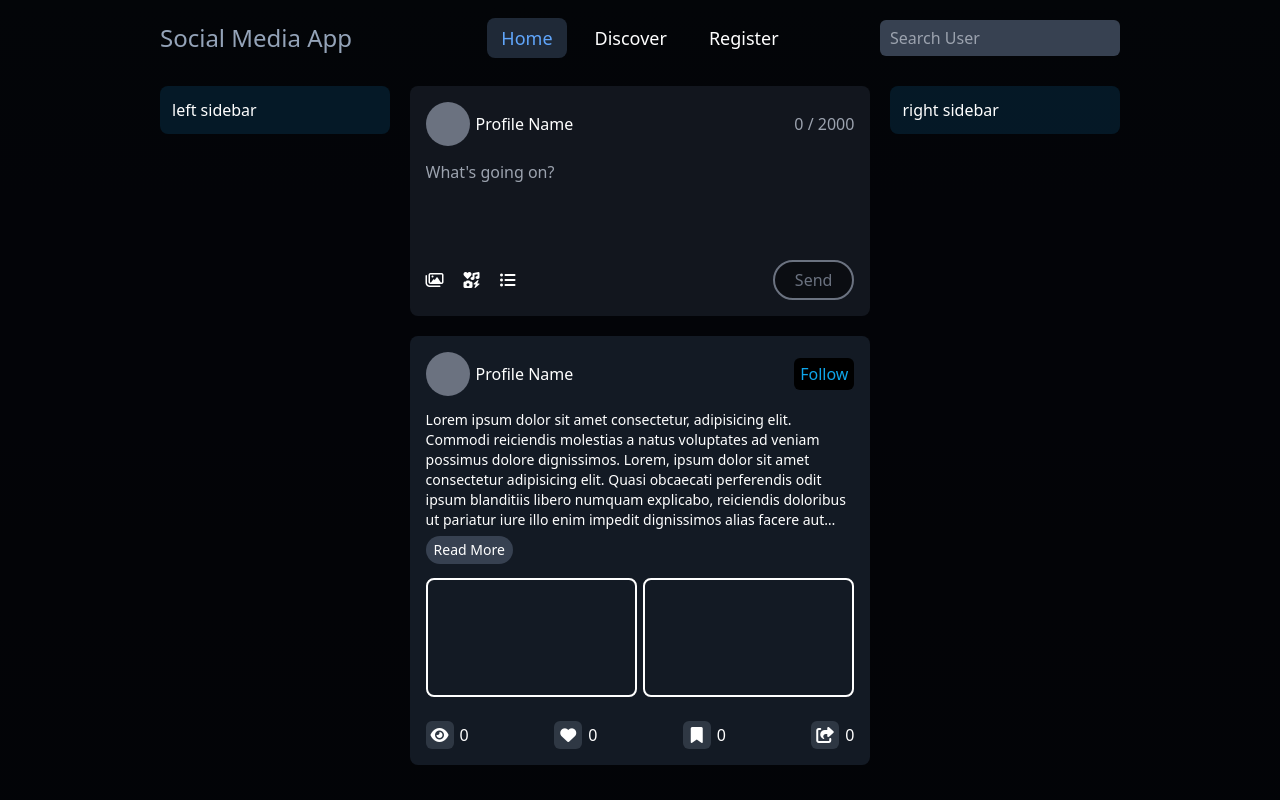
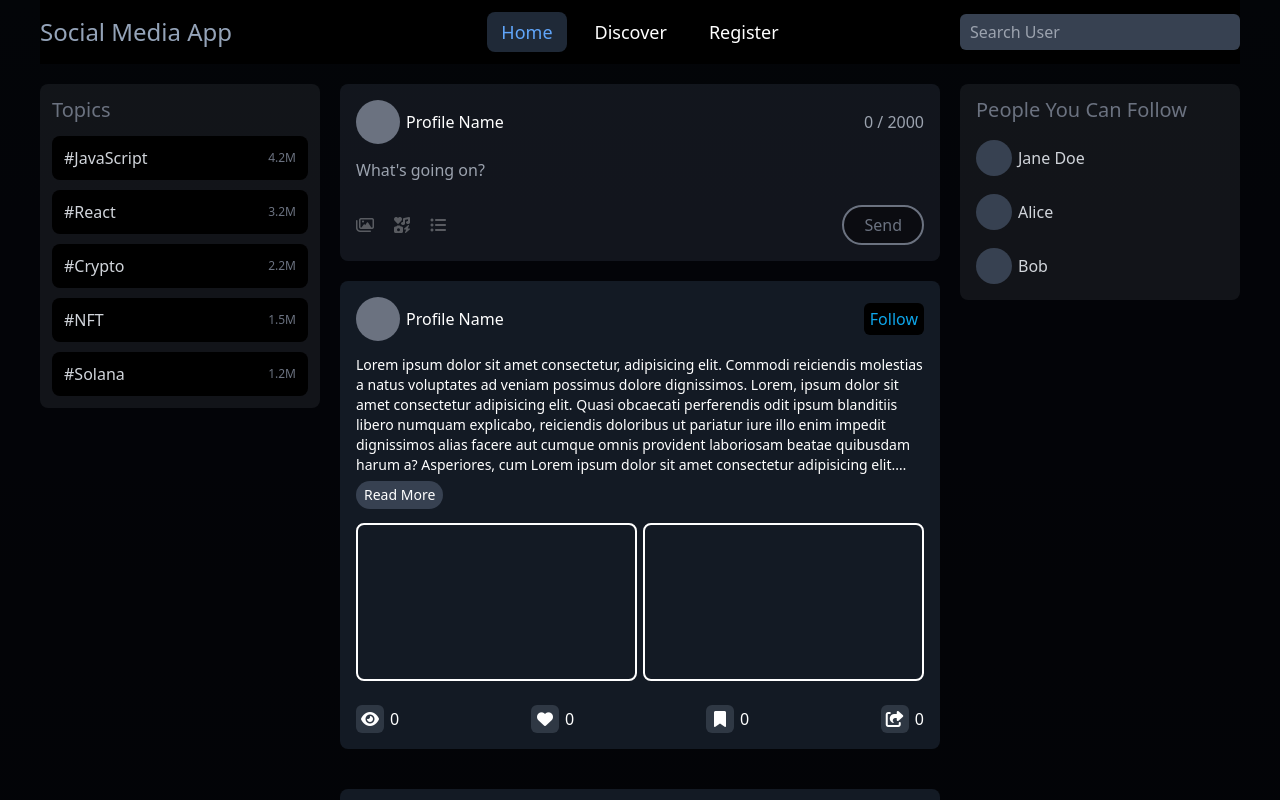
Before and after one commit to BahadirHakanYuksel/React_Projects, a React (Vite) app: page /social-media in a window 1280 px wide. Shown: the top 800 px of the page. Built offline with nearby package versions, Linux system fonts and the light colour scheme.

Commit message:
user post box part 1 - right & left sidebar design

```diff
--- a/src/Css_Files/2-Social-Media.css
+++ b/src/Css_Files/2-Social-Media.css
@@ -1,11 +1,11 @@
 .social-media-navbar {
   display: grid;
-  grid-template-columns: 25% 50% 25%;
+  grid-template-columns: 300px 600px 300px;
 }
 
 .social-media-main-grid {
   display: grid;
-  grid-template-columns: 26% 48% 26%;
+  grid-template-columns: 300px 600px 300px;
 }
 
 .social-media-content-grid {
@@ -13,5 +13,6 @@
 }
 
 .profile-grid {
-  grid-template-columns: 26% 48% 26%;
+  display: grid;
+  grid-template-columns: 300px 600px 300px;
 }
--- a/src/Projects/2-Social-Media/SocialMediaApp/index.jsx
+++ b/src/Projects/2-Social-Media/SocialMediaApp/index.jsx
@@ -9,7 +9,7 @@ import Popup from "../components/Popup";
 export default function SocialMediaApp() {
   const { modalBox, popup } = useSelector((state) => state.app);
   return (
-    <div className="min-h-screen bg-black bg-opacity-80 text-white px-40 py-2.5">
+    <div className="min-h-screen bg-black bg-opacity-80 text-white px-40 flex flex-col items-center">
       <AnimatePresence>{modalBox && <Modal />}</AnimatePresence>
       <AnimatePresence>{popup && <Popup />}</AnimatePresence>
       <Navbar />
--- /dev/null
+++ b/src/Projects/2-Social-Media/components/LeftSidebar/index.jsx
@@ -0,0 +1,54 @@
+import React, { useEffect, useState } from "react";
+
+export default function LeftSideBar() {
+  const [popularTopics, setPopularTopics] = useState([]);
+  const topics = [
+    { name: "Solana", views: "1.2M" },
+    { name: "NFT", views: "1.5M" },
+    { name: "Crypto", views: "2.2M" },
+    { name: "React", views: "3.2M" },
+    { name: "JavaScript", views: "4.2M" },
+  ];
+
+  useEffect(() => {
+    const sorted = [...topics].sort((a, b) => {
+      const convertViewsToNumber = (views) => {
+        if (views.includes("M")) {
+          return parseFloat(views) * 1e6;
+        } else if (views.includes("K")) {
+          return parseFloat(views) * 1e3;
+        } else {
+          return parseFloat(views);
+        }
+      };
+
+      const viewsA = convertViewsToNumber(a.views);
+      const viewsB = convertViewsToNumber(b.views);
+
+      return viewsB - viewsA; // Büyükten küçüğe sıralama
+    });
+
+    setPopularTopics(sorted);
+  }, []);
+
+  return (
+    <div className="pr-5 sticky top-0 left-0">
+      <div className="p-3 rounded-lg bg-gray-400 bg-opacity-10">
+        <header className="text-xl font-medium text-gray-500">Topics</header>
+        <div className="flex flex-col items-start gap-2.5 mt-3">
+          {popularTopics.map((topic, i) => (
+            <button
+              key={i}
+              className="text-gray-300 bg-black w-full flex items-center justify-between h-11 rounded-lg px-2.5 hover:text-gray-100 border-2 border-solid border-transparent hover:border-gray-500 duration-200"
+            >
+              <span>#{topic.name}</span>
+              <div className="text-xs text-gray-500 font-medium">
+                {topic.views}
+              </div>
+            </button>
+          ))}
+        </div>
+      </div>
+    </div>
+  );
+}
--- a/src/Projects/2-Social-Media/components/Navbar/index.jsx
+++ b/src/Projects/2-Social-Media/components/Navbar/index.jsx
@@ -27,7 +27,7 @@ export default function Navbar() {
   ];
 
   return (
-    <nav className="w-full h-14 social-media-navbar items-center justify-between mb-5">
+    <nav className="h-16 social-media-navbar items-center justify-between mb-5 sticky bg-black z-10 top-0 left-0">
       <button
         onClick={() => navigate("/social-media")}
         className="text-2xl font-medium text-slate-400 flex items-center justify-start"
@@ -51,7 +51,7 @@ export default function Navbar() {
       <div className="flex items-center justify-end">
         <input
           type="search"
-          className="bg-gray-700 rounded-md h-9 text-white px-2.5 w-full"
+          className="bg-gray-700 rounded-md h-9 text-white px-2.5 w-[280px]"
           placeholder="Search User"
         />
       </div>
--- /dev/null
+++ b/src/Projects/2-Social-Media/components/RightSideBar/index.jsx
@@ -0,0 +1,42 @@
+import React from "react";
+
+export default function RightSideBar() {
+  const users = [
+    {
+      name: "Jane Doe",
+      username: "janedoe",
+      img_url: "https://randomuser.me/api/portraits",
+    },
+    {
+      name: "Alice",
+      username: "alice",
+      img_url: "https://randomuser.me/api/portraits",
+    },
+    {
+      name: "Bob",
+      username: "bob",
+      img_url: "https://randomuser.me/api/portraits",
+    },
+  ];
+
+  return (
+    <div className="pl-5 sticky top-0 right-0">
+      <div className="p-3 rounded-lg bg-gray-400 bg-opacity-10">
+        <header className="text-xl font-medium text-gray-500 px-1">
+          People You Can Follow
+        </header>
+        <div className="flex flex-col items-start gap-2.5 mt-3">
+          {users.map((user, i) => (
+            <button
+              key={i}
+              className="text-gray-300 bg-transparent hover:bg-black duration-200 w-full flex items-center justify-start gap-1.5 h-11 px-1 rounded-full hover:text-gray-100"
+            >
+              <div className="h-9 w-9 rounded-full bg-gray-700"></div>
+              <span>{user.name}</span>
+            </button>
+          ))}
+        </div>
+      </div>
+    </div>
+  );
+}
--- /dev/null
+++ b/src/Projects/2-Social-Media/components/UserPostBox/index.jsx
@@ -0,0 +1,81 @@
+import { useEffect, useRef, useState } from "react";
+
+export default function UserPostBox() {
+  const [userPost, setUserPost] = useState({
+    text: "",
+    img_url: "",
+    emoji: "",
+    tags: [],
+  });
+  const [lastLineLength, setLastLineLength] = useState(0);
+  const [lastPostTextLength, setLastPostTextLength] = useState(0);
+  const [lastScrollHeight, setLastScrollHeight] = useState(27);
+  const [height, setHeight] = useState(27);
+
+  const userPostRef = useRef();
+
+  const handlePostChange = (e) => {
+    setUserPost({ ...userPost, text: e.target.value });
+  };
+
+  useEffect(() => {
+    const textarea = userPostRef.current;
+    let newlines = (userPost.text.match(/\n/g) || []).length;
+    setLastLineLength(newlines);
+    setLastPostTextLength(userPost.text.length);
+    setLastScrollHeight(textarea.scrollHeight);
+    // console.log("textarea scrollHeight", textarea.scrollHeight);
+    // console.log("textarea Last scrollHeight", lastScrollHeight);
+
+    // console.log("New Length Of Post Text : ", userPost.text.length);
+    // console.log("Last Length Of Post Text : ", lastPostTextLength);
+    console.log("New Line Height : ", newlines);
+    console.log("Last Line Height : ", lastLineLength);
+
+    const scrollHeight = textarea.scrollHeight;
+    setLastLineLength(newlines);
+    setLastPostTextLength(userPost.text.length);
+    setLastScrollHeight(textarea.scrollHeight);
+
+    if (newlines > 0 && height > 27 && newlines < lastLineLength) {
+      setHeight(height - 21);
+    } else if (userPost.text.length === 0) {
+      setHeight(27);
+    } else {
+      setHeight(scrollHeight);
+    }
+  }, [userPost.text]);
+
+  return (
+    <div className="bg-gray-700 bg-opacity-30 relative flex flex-col p-4 rounded-lg gap-3.5 max-h-[720px] overflow-hidden ">
+      <div className="flex items-center justify-between">
+        <button className="flex items-center gap-1.5">
+          <div className="bg-gray-500 rounded-full w-11 h-11"></div>
+          <header className="font-medium">Profile Name</header>
+        </button>
+        <div className="text-gray-400">{userPost.text.length} / 2000</div>
+      </div>
+      <div>
+        <textarea
+          maxLength={2000}
+          ref={userPostRef}
+          value={userPost.text}
+          onChange={handlePostChange}
+          style={{ height: `${height}px` }}
+          className="text-base resize-none w-full bg-transparent max-h-[570px]"
+          placeholder="What's going on?"
+        ></textarea>
+      </div>
+      <div className="flex items-center justify-between">
+        <div className="flex items-center gap-5">
+          <i className="opacity-30 hover:opacity-40 duration-200 cursor-not-allowed fa-regular fa-images"></i>
+          <i className="opacity-30 hover:opacity-40 duration-200 cursor-not-allowed fa-solid fa-icons"></i>
+          <i className="opacity-30 hover:opacity-40 duration-200 cursor-not-allowed fa-solid fa-list-ul"></i>
+        </div>
+        <button className="text-gray-500 bg-black bg-opacity-40 rounded-full px-5 h-10 text-base font-medium border-2 border-solid border-gray-500 hover:border-blue-400 hover:text-blue-400   duration-300">
+          Send
+        </button>
+      </div>
+    </div>
+  );
+}
--- a/src/Projects/2-Social-Media/index.jsx
+++ b/src/Projects/2-Social-Media/index.jsx
@@ -1,86 +1,23 @@
-import { useEffect, useRef, useState } from "react";
+import LeftSideBar from "./components/LeftSidebar";
 import PostCard from "./components/PostCard";
-let first_len_update = 80;
+import RightSideBar from "./components/RightSideBar";
+import UserPostBox from "./components/UserPostBox";
 
 export default function SocialMedia() {
   const array = [1, 2, 3, 4, 5, 6, 7, 8, 9];
-  const maxCharacterLengthMedium = 170;
-  const maxCharacterLengthLarge = 570;
 
-  const [userPost, setUserPost] = useState({
-    text: "",
-    img_url: "",
-    emoji: "",
-    tags: [],
-  });
-  const userPostRef = useRef();
-
-  const handlePostChange = (e) => {
-    setUserPost({ ...userPost, text: e.target.value });
-  };
-  useEffect(() => {
-    const textarea = userPostRef.current;
-    let newlines = (userPost.text.match(/\n/g) || []).length;
-    console.log(newlines);
-    //burda kaldım
-    if (newlines % 3 === 0 && newlines > 0 && first_len_update < 1200) {
-      first_len_update += 80;
-      textarea.style.height = `${first_len_update}px`;
-      console.log("bursaııı - ", first_len_update);
-    } else if (newlines <= 2) {
-      textarea.style.height = "80px";
-      console.log("jldshasdfhasdf");
-    }
-  }, [userPost.text]);
   return (
     <div className="social-media-main-grid">
-      <div className="pr-5">
-        <div className="p-3 rounded-lg bg-sky-900 bg-opacity-30">
-          left sidebar
-        </div>
-      </div>
-      <div className="flex flex-col gap-5">
-        <div className="bg-gray-700 bg-opacity-30 flex flex-col p-4 rounded-lg gap-3.5 max-h-[720px] overflow-hidden">
-          <div className="flex items-center justify-between">
-            <button className="flex items-center gap-1.5">
-              <div className="bg-gray-500 rounded-full w-11 h-11"></div>
-              <header className="font-medium">Profile Name</header>
-            </button>
-            <div className="text-gray-400">{userPost.text.length} / 2000</div>
-          </div>
-          <div className="relative">
-            <textarea
-              maxLength={2000}
-              ref={userPostRef}
-              value={userPost.text}
-              onChange={handlePostChange}
-              className="text-base resize-none w-full h-auto bg-transparent max-h-[570px]"
-              placeholder="What's going on?"
-            ></textarea>
-          </div>
-          <div className="flex items-center justify-between">
-            <div className="flex items-center gap-5">
-              <i className="fa-regular fa-images"></i>
-              <i className="fa-solid fa-icons"></i>
-              <i className="fa-solid fa-list-ul"></i>
-            </div>
-            <button className="text-gray-500 bg-black bg-opacity-40 rounded-full px-5 h-10 text-base font-medium border-2 border-solid border-gray-500 hover:border-blue-400 hover:text-blue-400   duration-300">
-              Send
-            </button>
-          </div>
-        </div>
+      <LeftSideBar />
+      <div className="flex flex-col gap-5 mb-20">
+        <UserPostBox />
         <div className="grid grid-cols-1 gap-10">
           {array.map((_, i) => (
             <PostCard key={i} id={i} />
           ))}
         </div>
       </div>
-
-      <div className="pl-5 sticky top-0 right-0">
-        <div className="p-3 rounded-lg bg-sky-900 bg-opacity-30">
-          right sidebar
-        </div>
-      </div>
+      <RightSideBar />
     </div>
   );
 }
--- a/src/Projects/2-Social-Media/pages/Profile/index.jsx
+++ b/src/Projects/2-Social-Media/pages/Profile/index.jsx
@@ -16,7 +16,7 @@ export default function Profile() {
   return (
     <div className="profile-grid grid">
       <div className="pr-5">
-        <div className="flex flex-col gap-2.5">
+        <div className="flex flex-col gap-2.5 bg-gray-600">
           <header>Profile Menu</header>
         </div>
       </div>
--- a/src/Projects/2-Social-Media/pages/Register/index.jsx
+++ b/src/Projects/2-Social-Media/pages/Register/index.jsx
@@ -11,7 +11,7 @@ export default function Register() {
   const [activeGenderIndex, setActiveGenderIndex] = useState(0);
 
   return (
-    <div className="flex flex-col gap-5">
+    <div className="flex flex-col gap-5 w-full">
       <div className="flex gap-2.5">
         {options.map((option, i) => (
           <button
```
